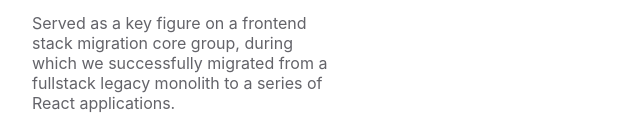
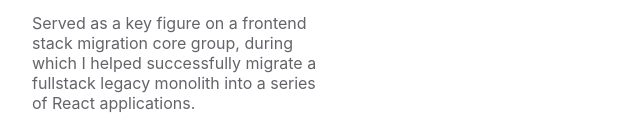
Before and after one commit to josefcohen/josefcohen.github.io, a plain HTML site: page index.html in a window 1280 px wide. Shown: the part 733-859 px from the top of the page, 160-800 px from the left. Drawn offline with Linux system fonts and the light colour scheme.

Commit message:
updated information

```diff
--- a/index.html
+++ b/index.html
@@ -45,7 +45,7 @@
                         <p>2017 - Present</p>
                         <p>Developing sports betting and customer account management web applications.</p>
                         <p>Serving as the moderator of the frontend guild meeting, during which I help organize technical maintenance tasks on a biweekly basis.</p>
-                        <p>Served as a key figure on a frontend stack migration core group, during which we successfully migrated from a fullstack legacy monolith to a series of React applications.</p>
+                        <p>Served as a key figure on a frontend stack migration core group, during which I helped successfully migrate a fullstack legacy monolith into a series of React applications.</p>
                     </article>
                 </div>
             </section>
```
